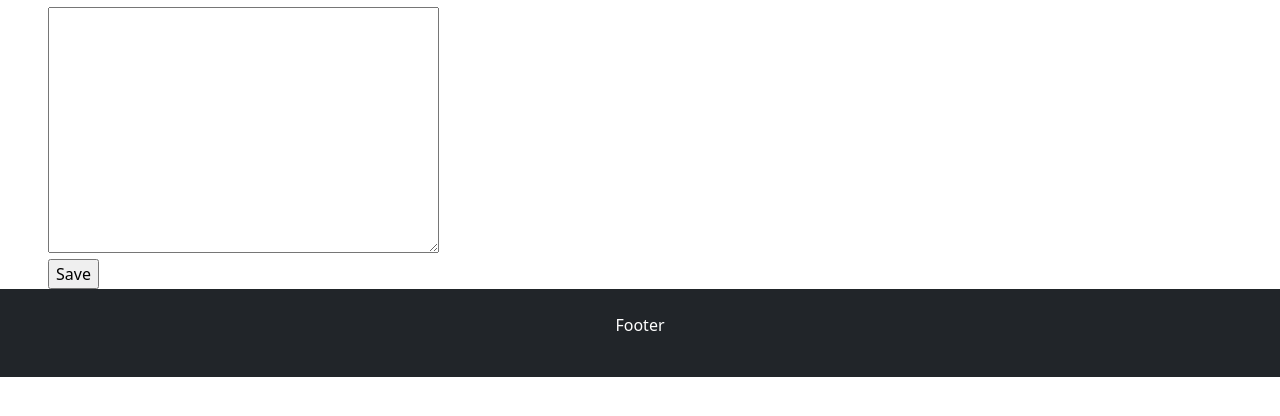
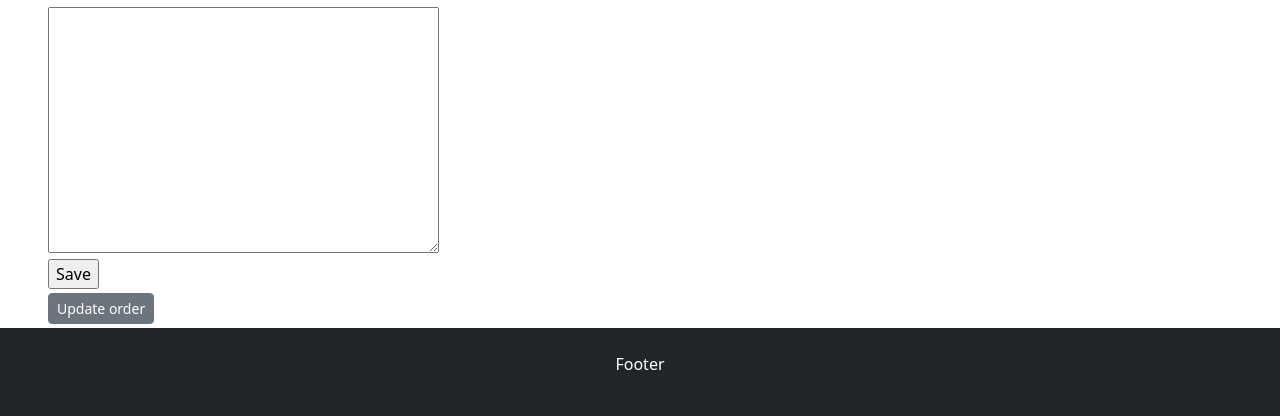
Before and after one commit to PauliusPadrostis/autoservice-BootCampProject, a Django app: page /autoservice/orders/7 in a window 1280 px wide; the page is wider, and only the part inside the window is pictured. Shown: the part 662-1078 px from the top of that part. Before the commit the page ends 1039 px from the top of that part, so only its background shows below. Run offline with Django 5.2, Linux system fonts and the light colour scheme; a user stored in the database is signed in; data comes from the database, SQL or seed files in the repository; both versions use the stored data as it was after the commit.

Commit message:
Make it possible for a logged in user to edit their orders. Use UpdateView

```diff
--- a/mysite/autoservice/templates/order_detail.html
+++ b/mysite/autoservice/templates/order_detail.html
@@ -41,6 +41,9 @@
       {{ form.content }}</br>
       <input type="submit" value="Save">
     </form>
+      <div>
+    <a class="btn btn-secondary btn-sm mt-1 mb-1" href="{% url 'order_update' order.pk %}">Update order</a>
+    </div>
   </div>
   {% endif %}
 {% endblock %}
--- a/mysite/autoservice/templates/order_list.html
+++ b/mysite/autoservice/templates/order_list.html
@@ -32,5 +32,6 @@
     <div>
     <a class="btn btn-secondary btn-sm mt-1 mb-1" href="{% url 'new_user_order' %}">New order</a>
     </div>
+
 </div>
 {% endblock %}
--- a/mysite/autoservice/urls.py
+++ b/mysite/autoservice/urls.py
@@ -18,5 +18,6 @@ urlpatterns = [
     path('myorders/', views.VehiclesByClientListView.as_view(), name='my_orders'),
     path('register/', views.register, name='register'),
     path('profile/', views.profile, name='profile'),
-    path('myorders/new', views.OrderByUserCreateView.as_view(), name = 'new_user_order')
+    path('myorders/new', views.OrderByUserCreateView.as_view(), name = 'new_user_order'),
+    path('order/<int:pk>/update', views.OrderByUserUpdateView.as_view(), name='order_update'),
 ]
--- a/mysite/autoservice/views.py
+++ b/mysite/autoservice/views.py
@@ -2,7 +2,7 @@ from .models import *
 from django.views import generic
 from django.core.paginator import Paginator
 from django.db.models import Q
-from django.contrib.auth.mixins import LoginRequiredMixin
+from django.contrib.auth.mixins import LoginRequiredMixin, UserPassesTestMixin
 from django.shortcuts import redirect
 from django.contrib.auth.forms import User
 from django.views.decorators.csrf import csrf_protect
@@ -24,6 +24,21 @@ class OrderByUserCreateView(LoginRequiredMixin, generic.CreateView):
     def form_valid(self, form):
         form.instance.client = self.request.user
         return super().form_valid(form)
+
+
+class OrderByUserUpdateView(LoginRequiredMixin, UserPassesTestMixin, generic.UpdateView):
+    model = Order
+    template_name = 'new_user_order.html'
+    fields = ['vehicle', 'return_due', 'order_status']
+    success_url = '/autoservice/orders/'
+
+    def form_valid(self, form):
+        form.instance.client = self.request.user
+        return super().form_valid(form)
+
+    def test_func(self):
+        return self.get_object().client == self.request.user
+
 
 @login_required
 def profile(request):
```
Also changed, not shown: mysite/db.sqlite3.
